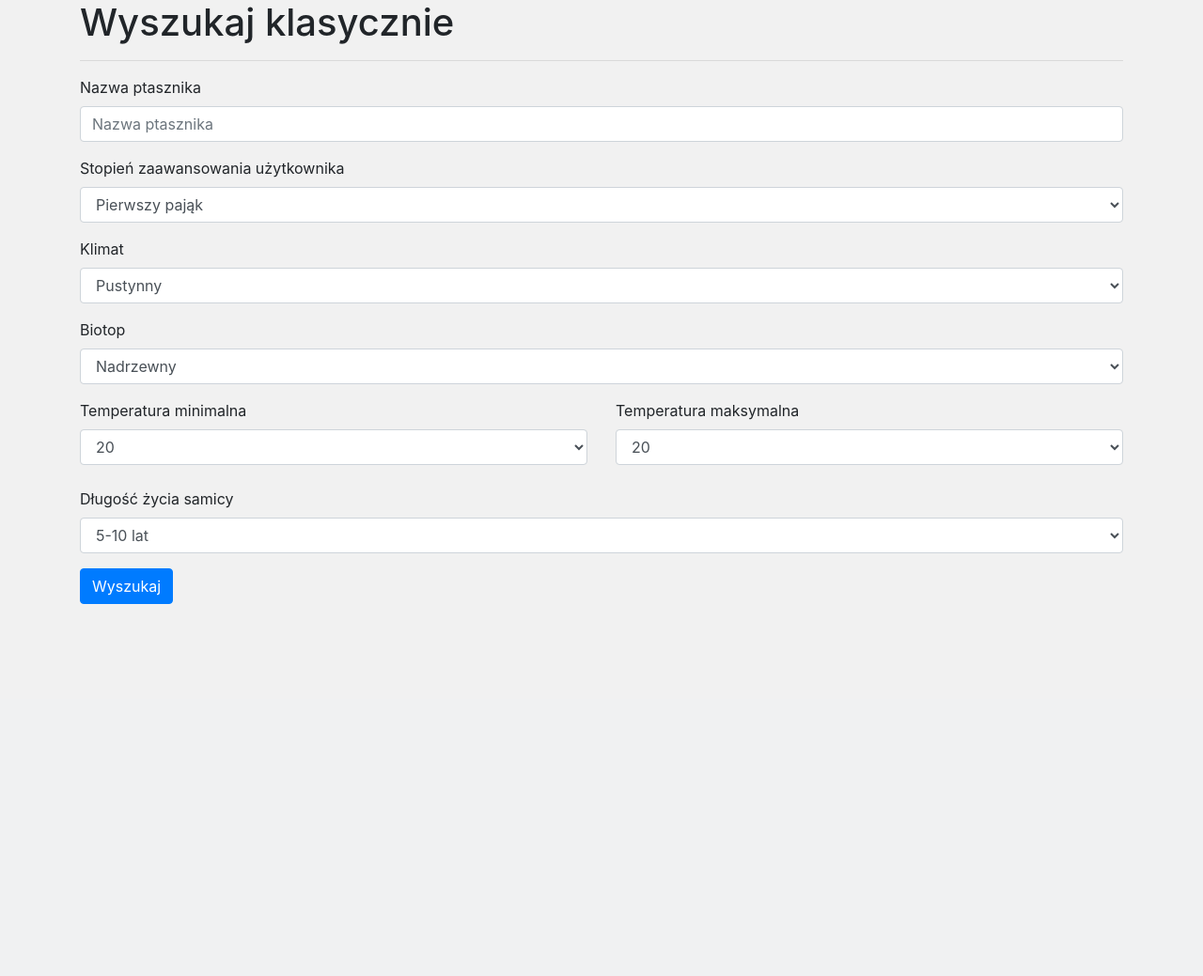
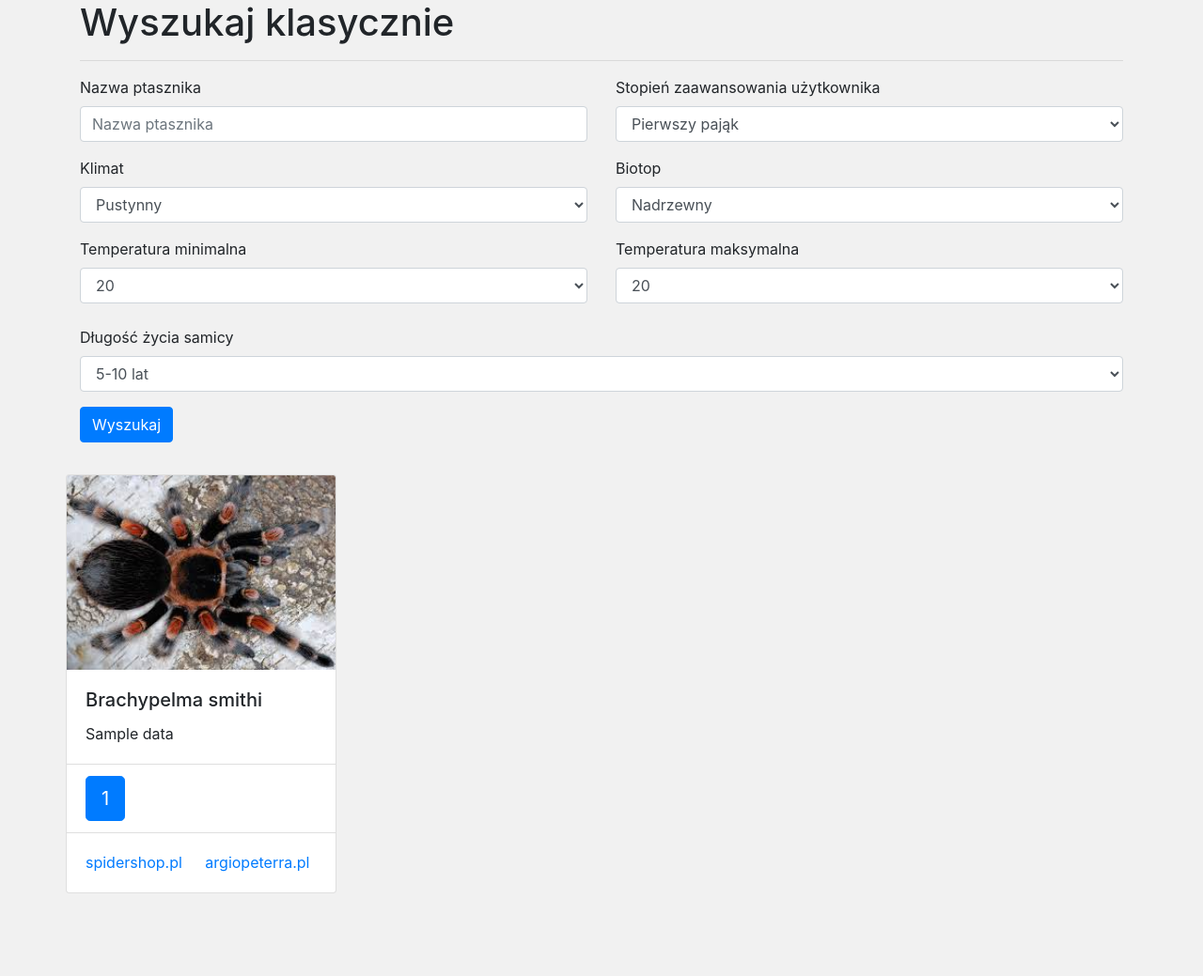
Before and after one commit to Gontar87/chceptasznika, a Flask app: template app/templates/formularz.html in a window 1280 px wide. Shown: the part 56-1095 px from the top of the page at 94% size. Before the commit the page ends 699 px from the top, so only its background shows below. Run offline with Flask 2, Linux system fonts and the light colour scheme; the template is opened without the code that fills it: most values are stand-ins (such as "Sample title", 1, 10 or a date in 2020); some libraries are stand-ins or nearby versions.

Commit message:
Dynamiczne url

```diff
--- a/app/templates/formularz.html
+++ b/app/templates/formularz.html
@@ -3,45 +3,57 @@
 {% block main %}
 	<h1>Wyszukaj klasycznie</h1>
 	<hr>
-    <form>
+    <form action="/formularz", method = "POST">
+
+	<div class="row">
+		<div class="col">
 		  <div class="form-group">
-		    <label for="exampleFormControlInput1">Nazwa ptasznika</label>
-		    <input type="email" class="form-control" id="exampleFormControlInput1" placeholder="Nazwa ptasznika">
+		    <label for="nazwa">Nazwa ptasznika</label>
+		    <input type="text" class="form-control"  name="nazwa" id="nazwa" placeholder="Nazwa ptasznika">
 		  </div>
-
-
+		</div>
+		 <div class="col">
 		  <div class="form-group">
-		    <label for="exampleFormControlSelect1">Stopień zaawansowania użytkownika</label>
-		    <select class="form-control" id="exampleFormControlSelect1">
+		    <label for="stopien">Stopień zaawansowania użytkownika</label>
+		    <select class="form-control" name="stopien">
 				<option value="pierwszy">Pierwszy pająk</option>
 				<option value="poczatkujący">Początkujący</option>
 				<option value="srednio">Średniozaawansowany</option>
 				<option value="zaawansowany">Zaawansowany</option>
 		    </select>
 		  </div>
+		 </div>
+	</div>
 
+		<div class="row">
+		    <div class="col">
 			  <div class="form-group">
-		    <label for="exampleFormControlSelect1">Klimat</label>
-		    <select class="form-control" id="exampleFormControlSelect1">
+			    <label for="klimat">Klimat</label>
+			    <select class="form-control" name="klimat">
 	 				<option value="pustynny">Pustynny</option>
 	 				<option value="tropikalny">Tropikalny</option>
 	  				<option value="stepowy">Stepowy</option>
 			    </select>
 			  </div>
-
+		    </div>
+		    <div class="col">
 			  <div class="form-group">
-		    <label for="exampleFormControlSelect1">Biotop</label>
-		    <select class="form-control" id="exampleFormControlSelect1">
+			    <label for="biotop">Biotop</label>
+			    <select class="form-control" name="biotop">
 	 				<option value="nadrzewny">Nadrzewny</option>
 	 				<option value="naziemny">Naziemy</option>
 	  				<option value="podziemny">Podziemny</option>
 			    </select>
 			  </div>
+		    </div>
+		 </div>
+
+
 
 		  <div class="row">
 		    <div class="col">
-		    <label for="exampleFormControlSelect1">Temperatura minimalna</label>
-		    <select class="form-control" id="exampleFormControlSelect1">
+		    <label for="tem_min">Temperatura minimalna</label>
+		    <select class="form-control" name="tem_min">
 	 			<option value="20">20</option>
 	 			<option value="21">21</option>
 	 			<option value="22">22</option>
@@ -56,8 +68,8 @@
 		    </select>
 		    </div>
 		    <div class="col">
-		    <label for="exampleFormControlSelect1">Temperatura maksymalna</label>
-		    <select class="form-control" id="exampleFormControlSelect1">
+		    <label for="tem_max">Temperatura maksymalna</label>
+		    <select class="form-control" name="tem_max">
 	 			<option value="20">20</option>
 	 			<option value="21">21</option>
 	 			<option value="22">22</option>
@@ -74,8 +86,8 @@
 		  </div>
 		  <br>
 		  <div class="form-group">
-		    <label for="exampleFormControlSelect1">Długość życia samicy</label>
-		    <select class="form-control" id="exampleFormControlSelect1">
+		    <label for="lata">Długość życia samicy</label>
+		    <select class="form-control" name="lata">
 	 				<option value="10">5-10 lat</option>
 	 				<option value="15">10-15 lat</option>
 	 				<option value="20">15-20 lat</option>
@@ -87,4 +99,50 @@
 		    </div>
 
 </form>
+<br>
+<br>
+<br>
+
+
+<div class="row">
+{% for d in data %}
+		    <div class="col">
+				<div class="card" style="width: 18rem;">
+				  <img src="static/img/bs.jpg" class="card-img-top" alt="Brachypelma smithi">
+				  <div class="card-body">
+				    <h5 class="card-title">Brachypelma smithi</h5>
+				    <p class="card-text">{{ d['name'] }}</p>
+				  </div>
+				  <ul class="list-group list-group-flush">
+				    <li class="list-group-item">
+			        <a href="{{ '/ptasznik/%s'%d._id}}" class="btn btn-primary btn-lg"> {{ d._id }} </a
+					</li>
+				  </ul>
+				  <div class="card-body">
+				    <a href="https://spidershop.pl/product/brachypelma-smithi-l1-2/" class="card-link">spidershop.pl</a>
+				    <a href="https://argiopeterra.pl//pl/p/Brachypelma-hamorii-ex.-smithi-Ptasznik-czerwonokolanowy-L1-L3/80" class="card-link">argiopeterra.pl</a>
+				  </div>
+				</div>
+				<br>
+				<br>
+				<br>
+		    </div>
+{% endfor %}
+</div>
+
+
+
+<!-- <div class="row">
+	{% for d in data %}
+		  {{d["name"]}}
+		  <br>
+
+	{% endfor %}
+</div>
+ -->
+<!-- for dictionary in data:
+    print(dictionary['name'])
+    print('####') -->
+
+
 {% endblock %}
--- /dev/null
+++ b/app/templates/ptasznik.html
@@ -0,0 +1,4 @@
+
+<h1>{{_id}}</h1>
+
+<h5>{{data}}</h5>
--- a/app/templates/wyniki.html
+++ b/app/templates/wyniki.html
@@ -1,7 +1,8 @@
 {% extends "base.html" %}
 {% block title %Wyniki wyszukiwania{% endblock %}
 {% block main %}
-<h1>Wyniki wyszukiwania</h1>
-<hr>
+{% for d in data %}
+{{ para1 }}
+{% endfor %}
 
 {% endblock %}
```
Also changed, not shown: app/templates/upload.html (+0 -26 lines), app/views.py (+24 -2 lines), 1 other file. Lines whose indentation alone changed are shown as unchanged.
